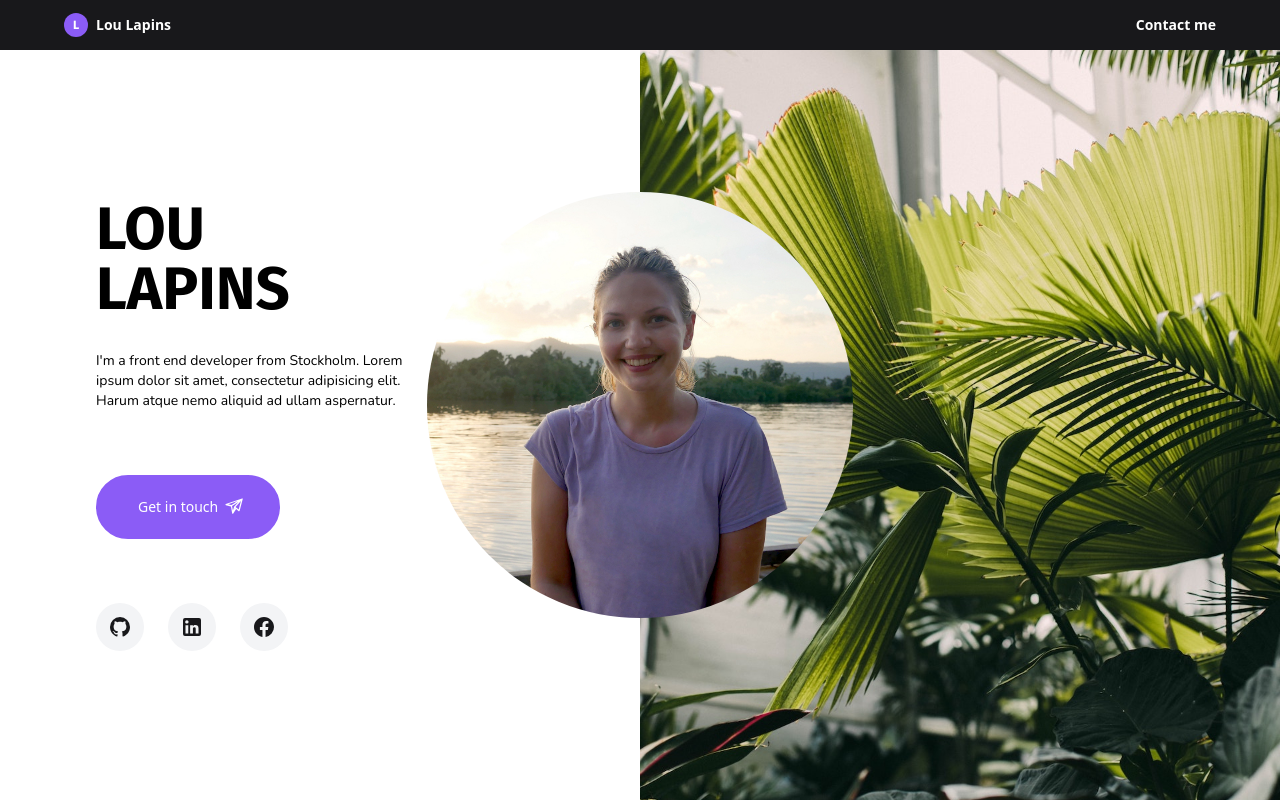
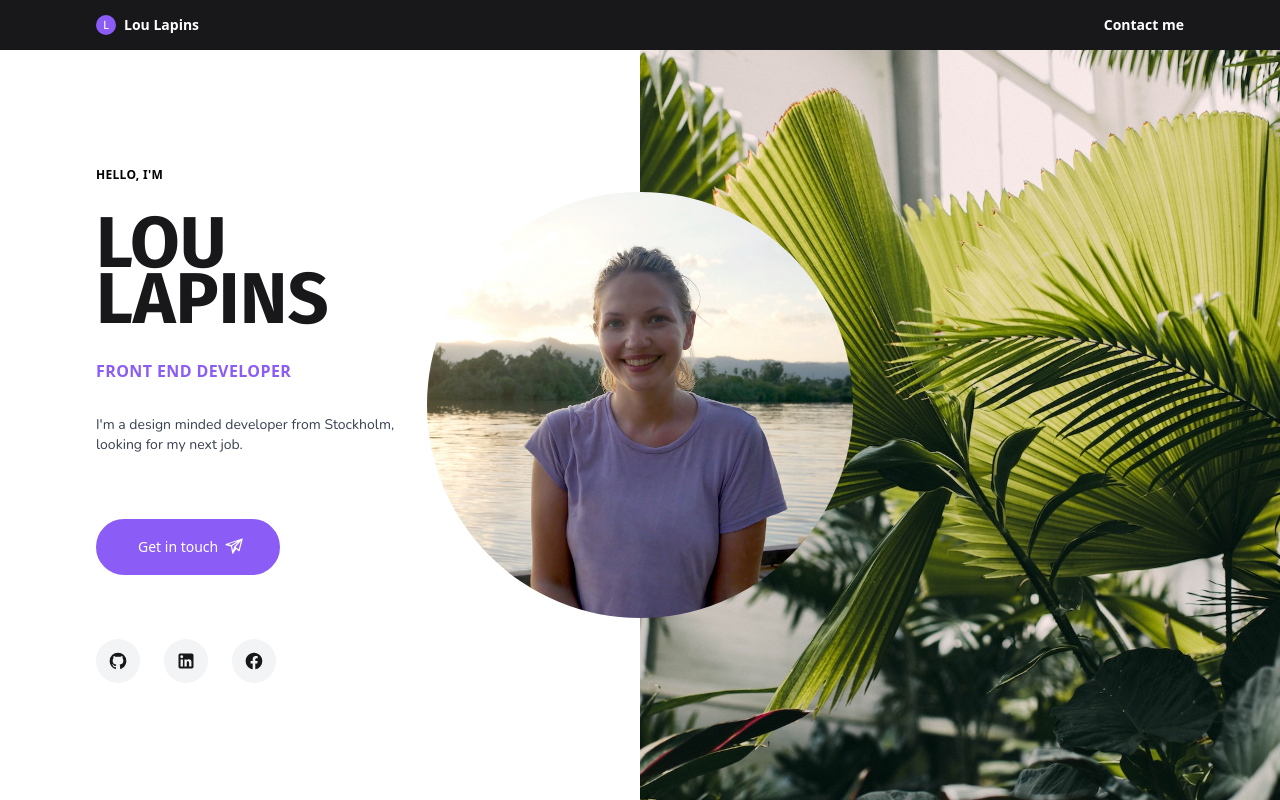
Before and after one commit to LouLapins/website-vue-vite-tailwind, a Vue app: page / in a window 1280 px wide. Built offline with nearby package versions, Linux system fonts and the light colour scheme.

Commit message:
Design changes for landing page

```diff
--- a/src/App.vue
+++ b/src/App.vue
@@ -11,5 +11,5 @@
   </router-view>
 </template>
 <script setup>
-import NavBar from './components/NavBar.vue';
+import NavBar from './components/nav/NavBar.vue'
 </script>
--- a/src/components/buttons/ActionButton.vue
+++ b/src/components/buttons/ActionButton.vue
@@ -1,7 +1,7 @@
 <template>
     <button
         :title="title"
-        class="flex items-center w-auto px-10 py-5 text-sm text-white border-2 rounded-full border-violet-500 bg-violet-500 hover:bg-violet-400 hover:border-violet-400 active:border-violet-600"
+        class="flex items-center w-auto px-10 py-4 text-sm text-white border-2 rounded-full border-violet-500 bg-violet-500 hover:bg-violet-400 hover:border-violet-400 active:border-violet-600"
     >
         {{ text }}
         <PaperPlaneIcon
--- a/src/components/NavBar.vue
+++ b/src/components/nav/NavBar.vue
@@ -1,9 +1,9 @@
 <template>
-  <nav class="z-10 flex items-center w-full px-8 justify-between h-[50px] bg-zinc-900">
+  <nav class="z-10 flex items-center w-full px-16 justify-between h-[50px] bg-zinc-900">
     <NavItem
     to-component-name="Home"
     text="Lou Lapins">
-      <i class="flex items-center justify-center w-6 h-6 mr-2 text-xs not-italic font-bold rounded-full group-hover:bg-violet-400 bg-violet-500 font-display">
+      <i class="flex items-center justify-center w-5 h-5 mr-2 text-xs not-italic font-normal rounded-full group-hover:bg-violet-400 bg-violet-500 font-display">
         L
       </i>
     </NavItem>
@@ -17,7 +17,7 @@
 </template>
 <script setup>
 import { ref } from 'vue'
-import NavItem from './nav/NavItem.vue'
+import NavItem from './NavItem.vue'
 const navItems = ref([
   // {
   //   componentName: 'Work',
--- a/src/components/svgs/FacebookIcon.vue
+++ b/src/components/svgs/FacebookIcon.vue
@@ -1,5 +1,5 @@
 <template>
-    <svg style="width: 24px; height: 24px" viewBox="0 0 24 24">
+    <svg style="width: 20px; height: 20px" viewBox="0 0 24 24">
         <path
             fill="currentColor"
             d="M12 2.04C6.5 2.04 2 6.53 2 12.06C2 17.06 5.66 21.21 10.44 21.96V14.96H7.9V12.06H10.44V9.85C10.44 7.34 11.93 5.96 14.22 5.96C15.31 5.96 16.45 6.15 16.45 6.15V8.62H15.19C13.95 8.62 13.56 9.39 13.56 10.18V12.06H16.34L15.89 14.96H13.56V21.96A10 10 0 0 0 22 12.06C22 6.53 17.5 2.04 12 2.04Z"
--- a/src/components/svgs/GithubIcon.vue
+++ b/src/components/svgs/GithubIcon.vue
@@ -1,5 +1,5 @@
 <template>
-    <svg style="width: 24px; height: 24px" viewBox="0 0 24 24">
+    <svg style="width: 20px; height: 20px" viewBox="0 0 24 24">
         <path
             fill="currentColor"
             d="M12,2A10,10 0 0,0 2,12C2,16.42 4.87,20.17 8.84,21.5C9.34,21.58 9.5,21.27 9.5,21C9.5,20.77 9.5,20.14 9.5,19.31C6.73,19.91 6.14,17.97 6.14,17.97C5.68,16.81 5.03,16.5 5.03,16.5C4.12,15.88 5.1,15.9 5.1,15.9C6.1,15.97 6.63,16.93 6.63,16.93C7.5,18.45 8.97,18 9.54,17.76C9.63,17.11 9.89,16.67 10.17,16.42C7.95,16.17 5.62,15.31 5.62,11.5C5.62,10.39 6,9.5 6.65,8.79C6.55,8.54 6.2,7.5 6.75,6.15C6.75,6.15 7.59,5.88 9.5,7.17C10.29,6.95 11.15,6.84 12,6.84C12.85,6.84 13.71,6.95 14.5,7.17C16.41,5.88 17.25,6.15 17.25,6.15C17.8,7.5 17.45,8.54 17.35,8.79C18,9.5 18.38,10.39 18.38,11.5C18.38,15.32 16.04,16.16 13.81,16.41C14.17,16.72 14.5,17.33 14.5,18.26C14.5,19.6 14.5,20.68 14.5,21C14.5,21.27 14.66,21.59 15.17,21.5C19.14,20.16 22,16.42 22,12A10,10 0 0,0 12,2Z"
--- a/src/components/svgs/LinkedinIcon.vue
+++ b/src/components/svgs/LinkedinIcon.vue
@@ -1,5 +1,5 @@
 <template>
-    <svg style="width: 24px; height: 24px" viewBox="0 0 24 24">
+    <svg style="width: 20px; height: 20px" viewBox="0 0 24 24">
         <path
             fill="currentColor"
             d="M19 3A2 2 0 0 1 21 5V19A2 2 0 0 1 19 21H5A2 2 0 0 1 3 19V5A2 2 0 0 1 5 3H19M18.5 18.5V13.2A3.26 3.26 0 0 0 15.24 9.94C14.39 9.94 13.4 10.46 12.92 11.24V10.13H10.13V18.5H12.92V13.57C12.92 12.8 13.54 12.17 14.31 12.17A1.4 1.4 0 0 1 15.71 13.57V18.5H18.5M6.88 8.56A1.68 1.68 0 0 0 8.56 6.88C8.56 5.95 7.81 5.19 6.88 5.19A1.69 1.69 0 0 0 5.19 6.88C5.19 7.81 5.95 8.56 6.88 8.56M8.27 18.5V10.13H5.5V18.5H8.27Z"
--- a/src/pages/contact/Contact.vue
+++ b/src/pages/contact/Contact.vue
@@ -5,7 +5,7 @@
             <a class="my-16" href="mailto:lapins.lou@gmail.com">
                 <ActionButton title="Link to email" text="Email me here" icon="contact"/>
             </a>
-            <p class="mt-4 mb-16 text-gray-600 font-body">Or feel free to message me on any of these platforms&colon;</p>
+            <p class="mt-4 mb-16 text-sm font-light text-gray-700 font-body">Or feel free to message me on any of these platforms&colon;</p>
             <div>
                 <LinkButton icon="github" url="https://github.com/LouLapins" title="Github Profile" />
                 <LinkButton icon="linkedin" url="https://www.linkedin.com/in/loulapins" title="Linkedin Profile"
--- a/src/pages/home/LeftSide.vue
+++ b/src/pages/home/LeftSide.vue
@@ -1,9 +1,11 @@
 <template>
     <div class="flex flex-col justify-center h-full">
         <div class="flex flex-col items-start ml-24 w-80">
-            <h1 class="w-48 text-6xl font-bold uppercase font-display">Lou Lapins</h1>
-            <p class="my-8 text-sm font-body">I'm a front end developer from Stockholm.
-                Lorem ipsum dolor sit amet, consectetur adipisicing elit. Harum atque nemo aliquid ad ullam aspernatur.
+            <span class="text-xs font-semibold tracking-wide uppercase">Hello, I'm</span>
+            <h1 class="w-48 my-8 text-7xl text-zinc-900 font-bold uppercase leading-[3.5rem] font-display">Lou Lapins</h1>
+            <span class="font-semibold tracking-wide uppercase text-violet-500">Front End Developer</span>
+            <p class="my-8 text-sm font-light text-gray-700 font-body">
+                I'm a design minded developer from Stockholm, looking for my next job.
             </p>
             <ActionButton class="my-8" @click="goToContact" icon="contact" text="Get in touch" title="Contact" />
 
--- a/src/pages/home/RightSide.vue
+++ b/src/pages/home/RightSide.vue
@@ -1,11 +1,12 @@
 <template>
-    <TransitionGroup enter-from-class="opacity-0" tag="div" appear class="flex items-end justify-end h-full">
-        <div key="1" ref="plants" class="relative w-full h-full bg-center bg-no-repeat bg-cover bg-plants-img">
-        </div>
-
-        <img key="2" ref="image" src="../../assets/lou-river.jpg" alt="Lou by river" class="absolute w-2/6 rounded-full lou top-48 right-1/3">
-
-    </TransitionGroup>
+  <div class="flex items-end justify-end h-full">
+    <Transition enter-from-class="opacity-0" tag="div" appear>
+      <div ref="plants" class="relative w-full h-full bg-center bg-no-repeat bg-cover bg-plants-img">
+      </div>
+    </Transition>
+    <img ref="image" src="../../assets/lou-river.jpg" alt="Lou by river"
+      class="absolute w-1/3 rounded-full lou top-48 right-1/3">
+  </div>
 </template>
 
 <script setup lang="ts">
@@ -16,7 +17,7 @@ const plants = ref()
 const image = ref()
 
 onMounted(() => {
-  gsap.to(image.value, { duration: 2.5, opacity: 1})
+  gsap.to(plants.value, { duration: 2.5, opacity: 1 })
 })
 
 </script>
```
